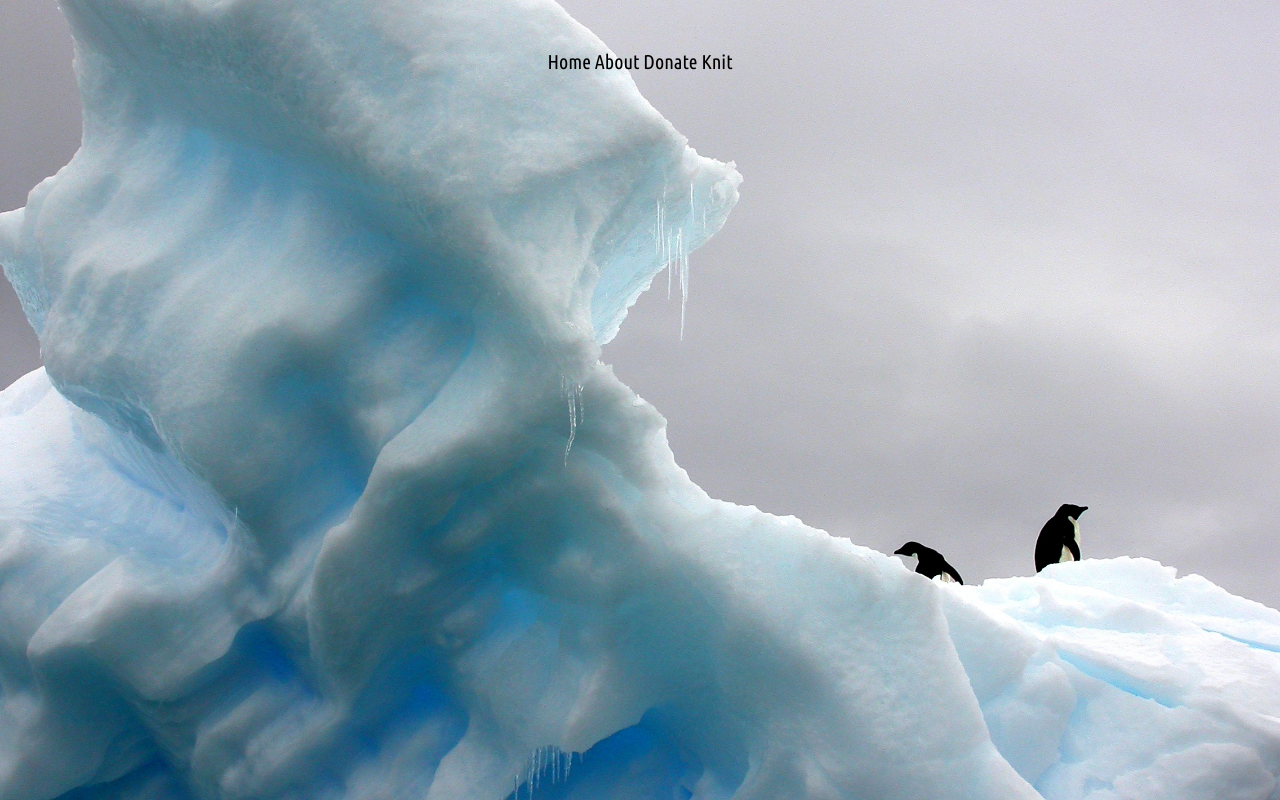
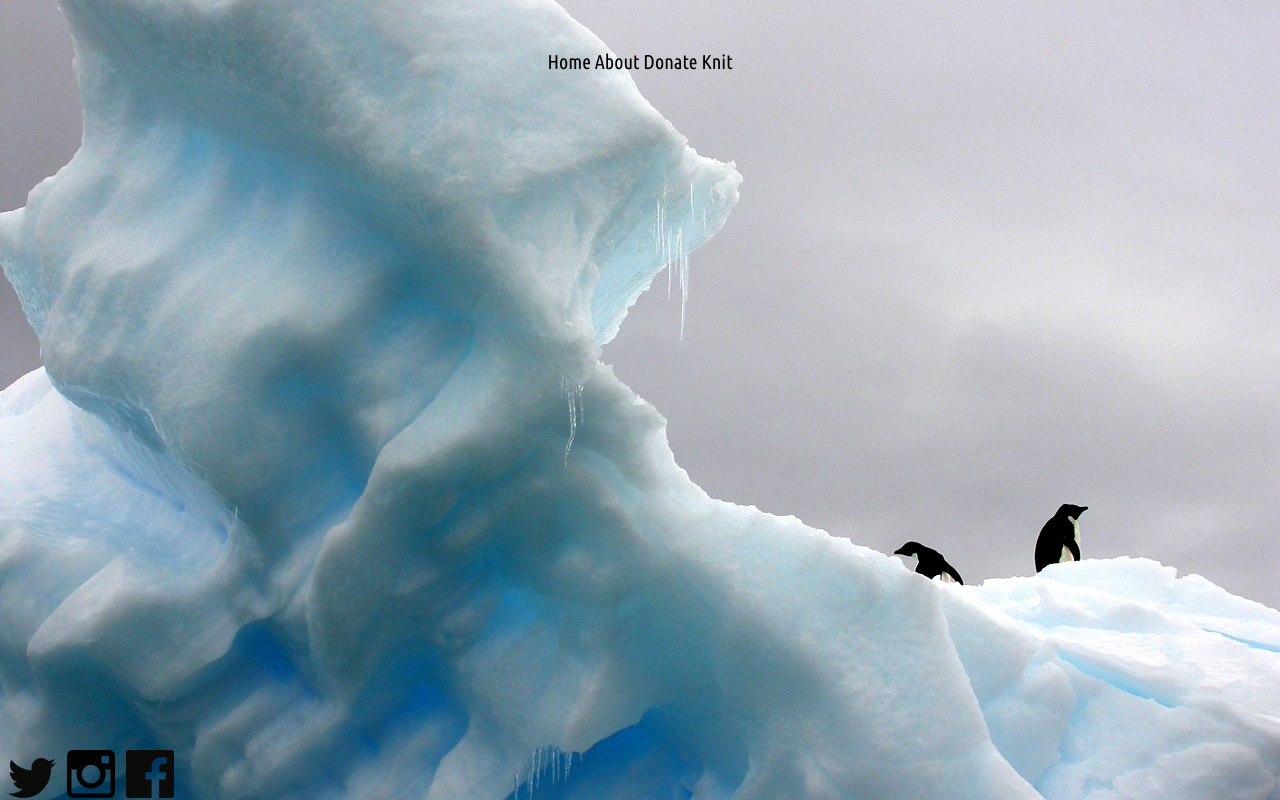
Before and after one commit to savingtheday/nonprofit, a plain HTML site: page index.html in a window 1280 px wide. Drawn offline with Linux system fonts and the light colour scheme.

Commit message:
new footer

```diff
--- a/index.html
+++ b/index.html
@@ -23,5 +23,15 @@
  			</ul>
  		</nav>
 
+
+
+
+
+ 		<div id="footer">
+				<a href="http://www.twitter.com"><img src="Twitter.png"></a>
+				<a href="http://www.instagram.com/"><img src="Instagram.png"></a>
+				<a href="http://facebook.com"><img src="Facebook.png"></a>
+
+ 		</div>
 </body>
 </html>
--- a/stylesheet.css
+++ b/stylesheet.css
@@ -17,23 +17,31 @@ ul.nav{
 			font-size: 20px;
 			font-color: black;
 			text-align: center;
-
-
  		}
 
 ul li {
 	display: inline-block;
-
-
 }
 
 ul.nav a:link{
 	color: black;
 	text-decoration: none;
-
-
 }
 
 ul.nav a:visited{
 	color: black;
 }
+
+
+ #footer {
+ 	bottom: 0;
+ 	width: 100%;
+	height: 50px;
+	position: fixed;
+	margin: 0;
+	text-indent: center;
+ }
+
+ div#footer img {
+	margin-right: 8px;
+}
```
Also changed, not shown: Facebook.png (added), Instagram.png (added), Twitter.png (added), 1 other file.
